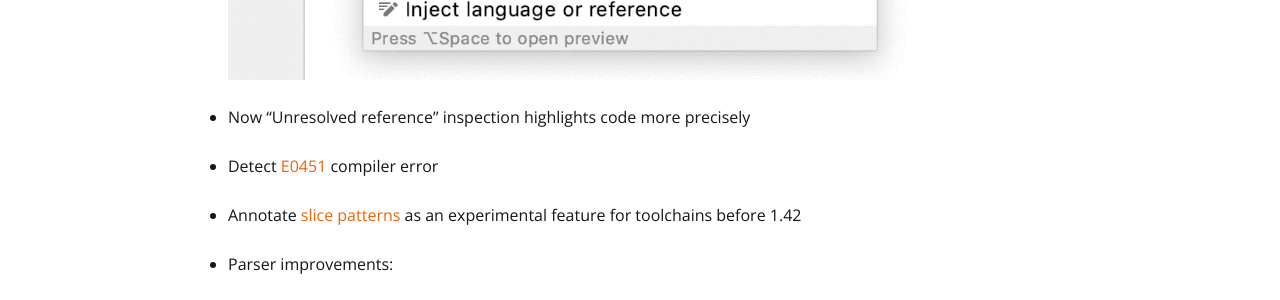
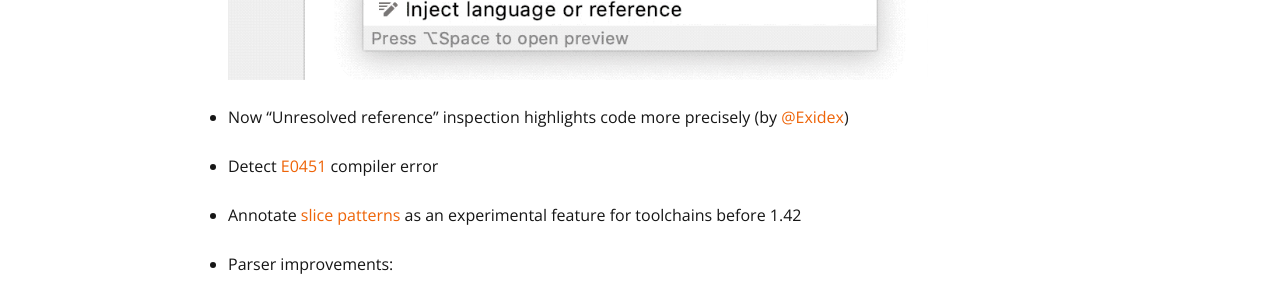
Before and after one commit to intellij-rust/intellij-rust.github.io, a Jekyll site: the page built from _posts/2020-03-30-changelog-119.markdown, in a window 1280 px wide and 900 px high, scrolled down 517 px. Shown: the part 154-454 px from the top of the window. Built offline with Jekyll 4.4.1, drawn with Linux system fonts in a browser that asks for light colours; nearby versions of some CDN libraries; some web fonts are replaced.

Commit message:
Add contributor mention

```diff
--- a/_posts/2020-03-30-changelog-119.markdown
+++ b/_posts/2020-03-30-changelog-119.markdown
@@ -16,7 +16,7 @@ date: 2020-03-30 16:08:00 +0300
     {% include gif-img.html path="/assets/posts/changelog-119/change-return-type" w="700px" %}
 
 <!-- https://github.com/intellij-rust/intellij-rust/pull/5124 -->
-* Now "Unresolved reference" inspection highlights code more precisely
+* Now "Unresolved reference" inspection highlights code more precisely (by [@Exidex])
 
 <!-- https://github.com/intellij-rust/intellij-rust/pull/5120 -->
 * Detect [E0451](https://doc.rust-lang.org/error-index.html#E0451) compiler error
```
